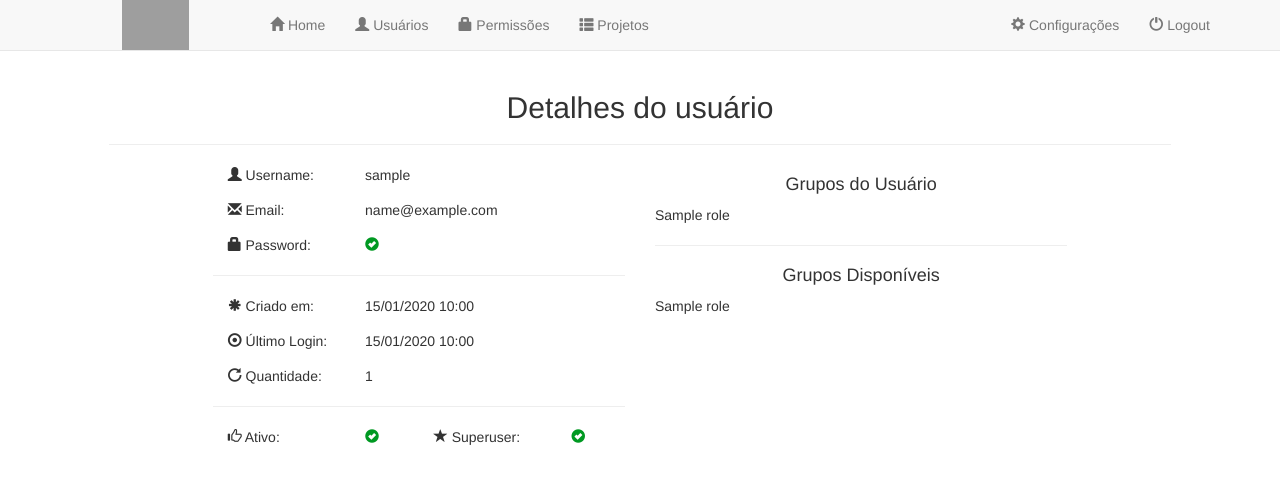
After one commit to prodamspsites/site-builder, a Flask app: page /users/1 in a window 1280 px wide. The commit adds this page. Shown: the top 484 px of the page. Run offline with Flask 2, Linux system fonts and the light colour scheme; tables that the repository leaves empty hold one stand-in row (values such as "Sample post"); some libraries are stand-ins or nearby versions; grey boxes are pictures that could not be loaded.

Commit message:
Added functions for users and roles

```diff
--- a/builder/forms/user.py
+++ b/builder/forms/user.py
@@ -10,3 +10,9 @@ class UserForm(Form):
     confirm_password = PasswordField('Confirmação de senha', description='Confirmação de senha')
     active = BooleanField('Ativo')
     superuser = BooleanField('Super Usuário')
+
+
+class RoleForm(Form):
+    name = StringField('Nome', description='Nome da permissão')
+    description = StringField('Descrição', description='Descrição da permissão')
+    active = BooleanField('Ativo')
--- a/builder/templates/common/_menu.html
+++ b/builder/templates/common/_menu.html
@@ -14,6 +14,7 @@
     <ul class="nav navbar-nav navbar-left">
       <li><a href="{{ url_for('dashboard.home') }}"><span class="glyphicon glyphicon-home"></span> Home</a></li>
       <li><a href="{{ url_for('users.list_users') }}"><span class="glyphicon glyphicon-user"></span> Usuários</a></li>
+      <li><a href="{{ url_for('users.list_roles') }}"><span class="glyphicon glyphicon-lock"></span> Permissões</a></li>
       <li><a href="#"><span class="glyphicon glyphicon-th-list"></span> Projetos</a></li>
     </ul>
     <ul class="nav navbar-nav navbar-right">
--- /dev/null
+++ b/builder/templates/users/details-user.html
@@ -0,0 +1,91 @@
+{% extends "common/_layout-full.html" %}
+
+{% block title %}Detalhes do usuário{% endblock %}
+
+{% block content %}
+
+<h2 class="text-center">Detalhes do usuário</h2>
+
+<hr>
+
+<div class="col-md-5 col-md-offset-1">
+
+        <div class="form-group input-group col-md-12">
+            <div class="col-md-4"><i class="glyphicon glyphicon-user"></i> Username:</div>
+            <div class="col-md-8">
+                {{ user.username }}
+            </div>
+        </div>
+
+        <div class="form-group input-group col-md-12">
+            <div class="col-md-4"><i class="glyphicon glyphicon-envelope"></i> Email:</div>
+            <div class="col-md-8">
+                {{ user.email }}
+            </div>
+        </div>
+
+        <div class="form-group input-group col-md-12">
+            <div class="col-md-4"><i class="glyphicon glyphicon-lock"></i> Password:</div>
+            <div class="col-md-8">
+                {% if user.password %}
+                    <span class="glyphicon glyphicon-ok-sign" style="color: #092"></span>
+                {% else %}
+                    <span class="glyphicon glyphicon-remove-sign" style="color: #920"></span>
+                {% endif %}
+            </div>
+        </div>
+    <hr>
+        <div class="form-group input-group col-md-12">
+            <div class="col-md-4"><i class="glyphicon glyphicon-asterisk"></i> Criado em:</div>
+            <div class="col-md-8">
+                {{ user.created_at | strftime }}
+            </div>
+        </div>
+        <div class="form-group input-group col-md-12">
+            <div class="col-md-4"><i class="glyphicon glyphicon-record"></i> Último Login:</div>
+            <div class="col-md-8">
+                {{ user.current_login_at | strftime }}
+            </div>
+        </div>
+        <div class="form-group input-group col-md-12">
+            <div class="col-md-4"><i class="glyphicon glyphicon-repeat"></i> Quantidade:</div>
+            <div class="col-md-8">
+                {{ user.login_count }}
+            </div>
+        </div>
+
+    <hr>
+        <div class="form-group input-group col-md-12">
+            <div class="col-md-4"><i class="glyphicon glyphicon-thumbs-up"></i> Ativo:</div>
+            <div class="col-md-2">
+                {% if user.active %}
+                    <span class="glyphicon glyphicon-ok-sign" style="color: #092"></span>
+                {% else %}
+                    <span class="glyphicon glyphicon-remove-sign" style="color: #920"></span>
+                {% endif %}
+            </div>
+            <div class="col-md-4"><i class="glyphicon glyphicon-star"></i> Superuser:</div>
+            <div class="col-md-2">
+                {% if user.superuser %}
+                    <span class="glyphicon glyphicon-ok-sign" style="color: #092"></span>
+                {% else %}
+                    <span class="glyphicon glyphicon-remove-sign" style="color: #920"></span>
+                {% endif %}
+            </div>
+        </div>
+</div>
+
+<div class="col-md-5">
+
+    <h4 class="text-center">Grupos do Usuário</h4>
+        {% for role in user.roles %}
+            {{ role.name }}
+        {% endfor %}
+    <hr>
+    <h4 class="text-center">Grupos Disponíveis</h4>
+        {% for role in user.roles %}
+            {{ role.name }}
+        {% endfor %}
+</div>
+
+{% endblock %}
--- a/builder/views/users.py
+++ b/builder/views/users.py
@@ -1,10 +1,11 @@
 #coding: utf-8
-from flask import Blueprint, render_template, flash, redirect, url_for
+from flask import Blueprint, render_template, flash, redirect, url_for, request
 from flask_login import login_required
 
 from builder.models import User, UserRole, Role
-from builder.forms.user import UserForm
-from builder.exceptions import (InvalidUsername, InvalidEmail, InvalidPassword, PasswordMismatch, UserAlreadyExist)
+from builder.forms.user import UserForm, RoleForm
+from builder.exceptions import (InvalidUsername, InvalidEmail, InvalidPassword, PasswordMismatch, UserAlreadyExist,
+                                RoleAlreadyExist, InvalidRoleName)
 
 
 blueprint = Blueprint('users', __name__, template_folder='templates', static_folder='static')
@@ -14,7 +15,7 @@ blueprint = Blueprint('users', __name__, template_folder='templates', static_fol
 @blueprint.route('/list', methods=['GET'])
 @login_required
 def list_users():
-    users = User.query.all()
+    users = User.query.order_by(User.created_at.asc()).all()
     return render_template('users/list-users.html', users=users)
 
 
@@ -24,8 +25,7 @@ def add_user():
     form = UserForm()
     if form.validate_on_submit():
         try:
-            user = User()
-            user = user.create(username=form.username.data,
+            user = User.create(username=form.username.data,
                                email=form.email.data,
                                password=form.password.data,
                                confirm_password=form.password.data)
@@ -33,19 +33,19 @@ def add_user():
             return redirect(url_for('users.list_users'))
 
         except InvalidUsername:
-            flash('Nome de usuário inválido', category='danger')
+            flash('Nome de usuário inválido!', category='danger')
 
         except InvalidEmail:
-            flash('Email inválido', category='danger')
+            flash('Email inválido!', category='danger')
 
         except InvalidPassword:
-            flash('Password inválido', category='danger')
+            flash('Password inválido!', category='danger')
 
         except PasswordMismatch:
-            flash('Password e confirmação de password não estão iguais', category='danger')
+            flash('Password e confirmação de password não estão iguais!', category='danger')
 
         except UserAlreadyExist:
-            flash('Usuário ou email já existem', category='danger')
+            flash('Usuário ou email já existem!', category='danger')
 
     return render_template('users/add-user.html', form=form)
 
@@ -53,37 +53,68 @@ def add_user():
 @login_required
 @blueprint.route('/<user_id>', methods=['GET'])
 def user_details(user_id):
-    return render_template('users/user-details.html')
+    user = User.query.get(user_id)
+    if not user:
+        flash('Usuário não existe!', category='info')
+        return redirect(url_for('users.list_users'))
+    return render_template('users/details-user.html', user=user)
 
 
 @login_required
-@blueprint.route('/<user_id>/delete', methods=['GET'])
-def user_delete(user_id):
-    return render_template('users/user-details.html')
+@blueprint.route('/<user_id>/toogle', methods=['GET'])
+def toggle_user(user_id):
+    user = User.query.get(user_id)
+    if user:
+        action = 'desativado' if user.active else 'ativado'
+        user.toggle_status()
+        flash('Usuário {} foi {}.'.format(user.username, action), category='success')
+
+    else:
+        flash('Usuário não encontrado!', category='danger')
+
+    return redirect(url_for('users.list_users'))
 
 
 @login_required
 @blueprint.route('/roles', methods=['GET'])
 def list_roles():
-    return render_template('users/list-roles.html')
+    roles = Role.query.order_by(Role.id.asc()).all()
+    return render_template('users/list-roles.html', roles=roles)
 
 
 @login_required
-@blueprint.route('/add_role', methods=['GET'])
+@blueprint.route('/add_role', methods=['GET', 'POST'])
 def add_role():
-    return render_template('users/add-role.html')
+    role_form = RoleForm()
+    if role_form.validate_on_submit():
+        try:
+            role = Role.create(name=role_form.name.data,
+                               description=role_form.description.data)
+            flash('Permissão {} criado com sucesso!'.format(role.name), category='success')
+            return redirect(url_for('users.list_roles'))
+
+        except InvalidRoleName:
+            flash('Nome da permissão inválida!', category='danger')
+
+        except RoleAlreadyExist:
+            flash('Permissão já existe!', category='danger')
+
+    return render_template('users/add-role.html', form=role_form)
 
 
 @login_required
-@blueprint.route('/role/<role_id>', methods=['GET'])
-def role_details(role_id):
-    return render_template('users/role-details.html')
+@blueprint.route('/role/<role_id>/toogle', methods=['GET'])
+def toggle_role(role_id):
+    role = Role.query.get(role_id)
+    if role:
+        action = 'desativado' if role.active else 'ativado'
+        role.toggle_status()
+        flash('Permissão {} foi {}.'.format(role.name, action), category='success')
 
+    else:
+        flash('Permissão não encontrada!', category='danger')
 
-@login_required
-@blueprint.route('/role/<role_id>/delete', methods=['GET'])
-def role_delete(role_id):
-    return #redirect
+    return redirect(url_for('users.list_roles'))
 
 
 @login_required
```
Also changed, not shown: builder/templates/users/add-role.html (added, +46 -0 lines), builder/templates/users/list-roles.html (added, +50 -0 lines), builder/templates/users/list-users.html (+14 -4 lines).
